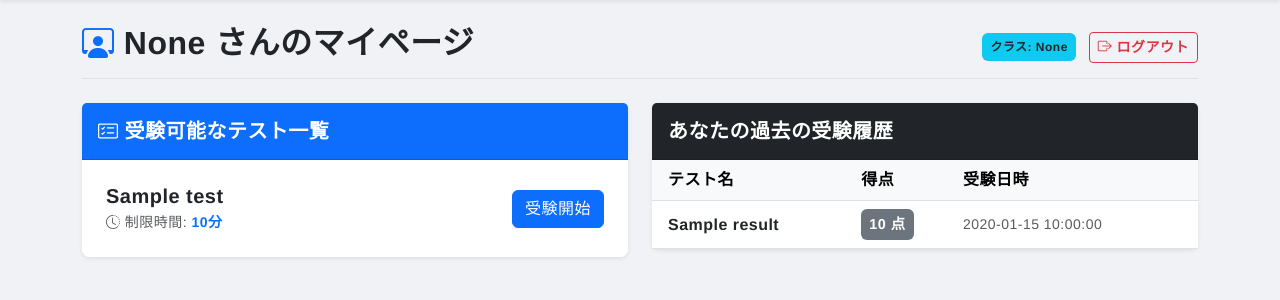
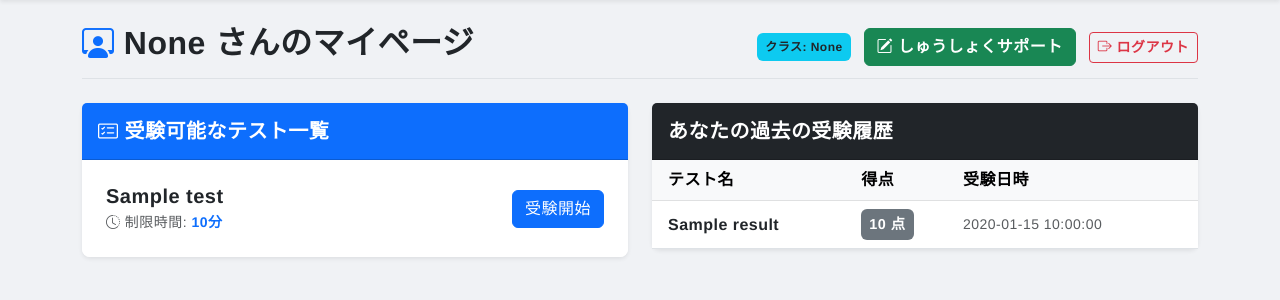
Before and after one commit to Mindboks/SPI_WEB_Test_System, a Flask app: template templates/student_dashboard.html in a window 1280 px wide. Shown: the part 74-374 px from the top of the page. Run offline with Flask 3, Linux system fonts and the light colour scheme; the visitor is signed in with stand-in values (Sample User, id 1); the template is opened without the code that fills it: most values are stand-ins (such as "Sample title", 1, 10 or a date in 2020); some libraries are stand-ins or nearby versions.

Commit message:
#2026-4-11~2026-6-7 version2.9.5final-renovation.Version0.0.6

```diff
--- a/app.py
+++ b/app.py
@@ -1,4 +1,4 @@
-#2026-4-11~2026-6-7 version2.9.5final-renovation.Version0.0.4
+#2026-4-11~2026-6-7 version2.9.5final-renovation.Version0.0.6
 
 # -*- coding: utf-8 -*-
 import os
--- a/templates/student_dashboard.html
+++ b/templates/student_dashboard.html
@@ -10,6 +10,9 @@
             </h2>
             <div class="text-end">
                 <span class="badge bg-info text-dark p-2 me-2">クラス: {{ session.get('class_id') }}</span>
+                <a href="{{ url_for('motivation_form') }}" class="btn btn-success fw-bold me-2" style="min-width: 170px;">
+                    <i class="bi bi-pencil-square"></i> しゅうしょくサポート
+                </a>
                 <a href="{{ url_for('logout') }}" class="btn btn-outline-danger btn-sm fw-bold"><i class="bi bi-box-arrow-right"></i> ログアウト</a>
             </div>
         </div>
```
